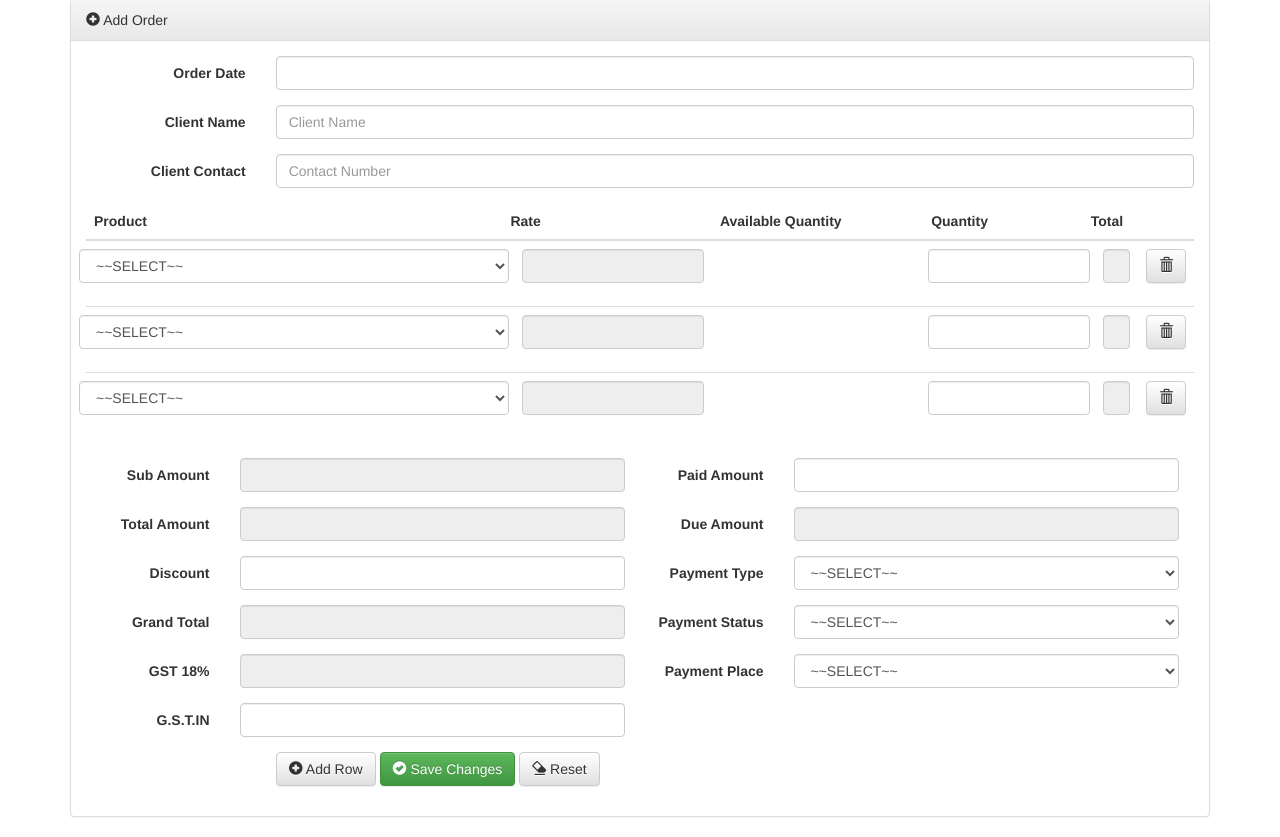
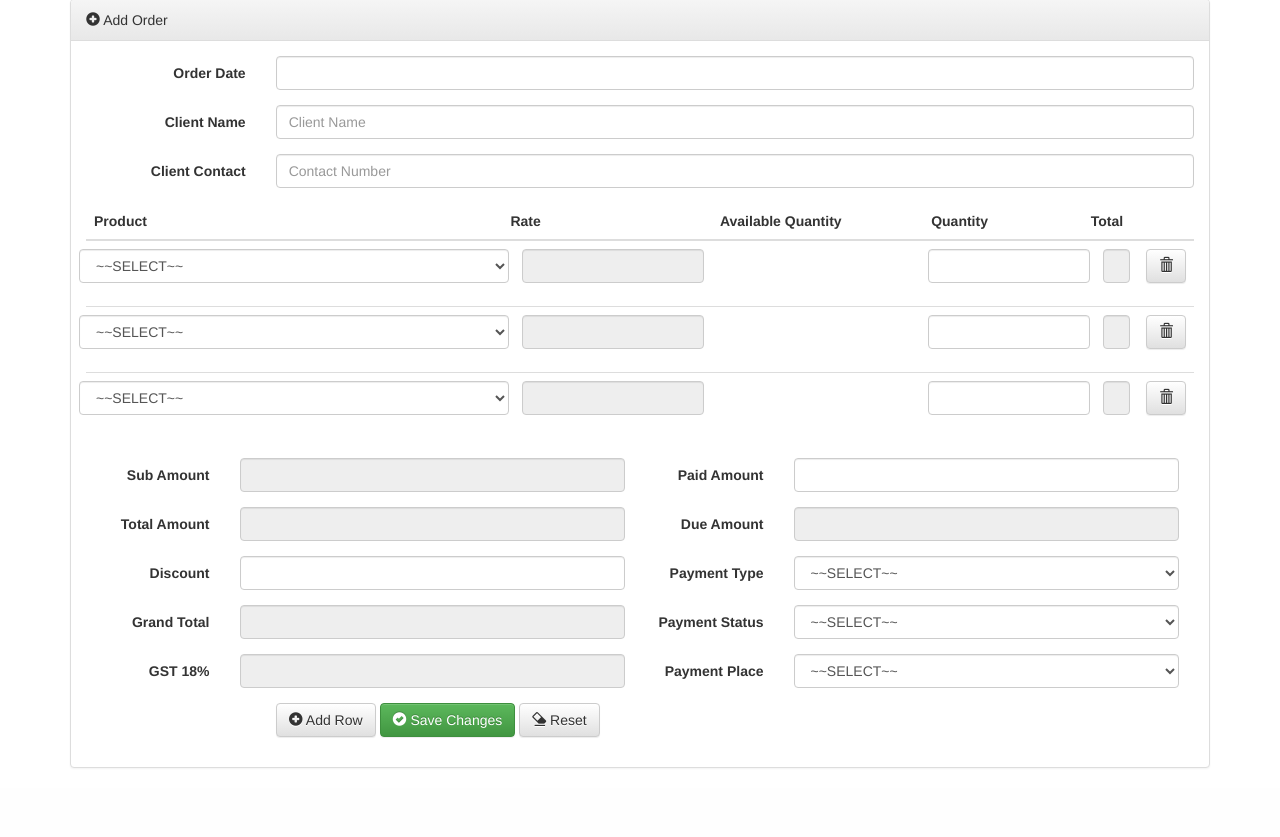
Before and after one commit to stemword/php-inventory-management-system, a PHP site: page /inventory-management-system/orders.php?o=add in a window 1280 px wide. Shown: the part 161-998 px from the top of the page. After the commit the page ends 929 px from the top, so only its background shows below. Run offline with PHP 8.4, Linux system fonts and the light colour scheme; a user stored in the database is signed in; data that the repository does not hold is empty; some libraries are stand-ins or nearby versions.

Commit message:
add order issue solve

```diff
--- a/orders.php
+++ b/orders.php
@@ -177,14 +177,8 @@ if($_GET['o'] == 'add') {
 				  <div class="form-group">
 				    <label for="vat" class="col-sm-3 control-label gst">GST 18%</label>
 				    <div class="col-sm-9">
-				      <input type="text" class="form-control" id="vat" name="vat" disabled="true" />
+				      <input type="text" class="form-control" id="vat" name="gstn" readonly="true" />
 				      <input type="hidden" class="form-control" id="vatValue" name="vatValue" />
-				    </div>
-				  </div>
-				  <div class="form-group">
-				    <label for="gstn" class="col-sm-3 control-label gst">G.S.T.IN</label>
-				    <div class="col-sm-9">
-				      <input type="text" class="form-control" id="gstn" name="gstn" />
 				    </div>
 				  </div>
 			  </div> <!--/col-md-6-->
--- a/php_action/createOrder.php
+++ b/php_action/createOrder.php
@@ -25,7 +25,6 @@ if($_POST) {
 
 
 	$sql = "INSERT INTO orders (order_date, client_name, client_contact, sub_total, vat, total_amount, discount, grand_total, paid, due, payment_type, payment_status,payment_place, gstn,order_status,user_id) VALUES ('$orderDate', '$clientName', '$clientContact', '$subTotalValue', '$vatValue', '$totalAmountValue', '$discount', '$grandTotalValue', '$paid', '$dueValue', $paymentType, $paymentStatus,$paymentPlace,$gstn, 1,$userid)";
-
 
 	$order_id;
 	$orderStatus = false;
```
